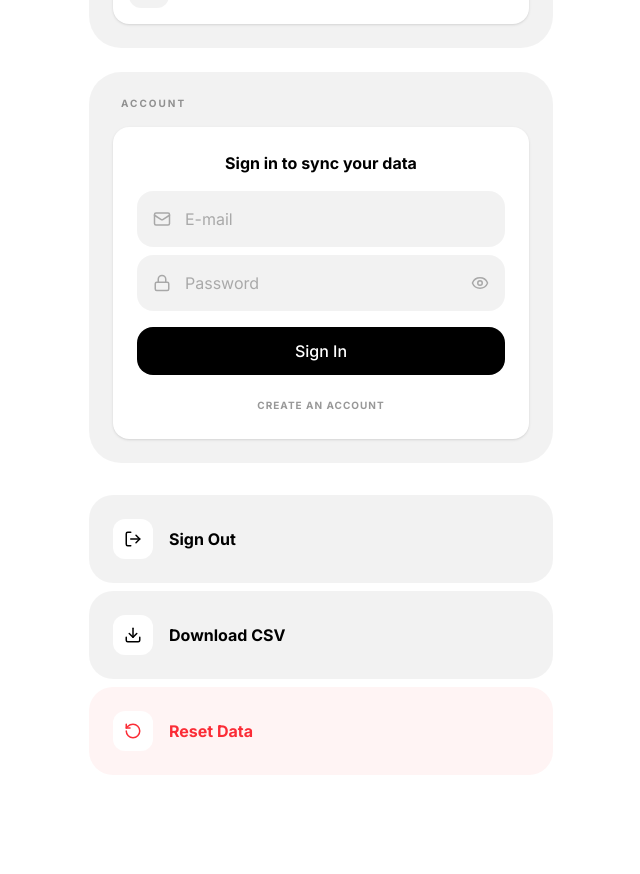
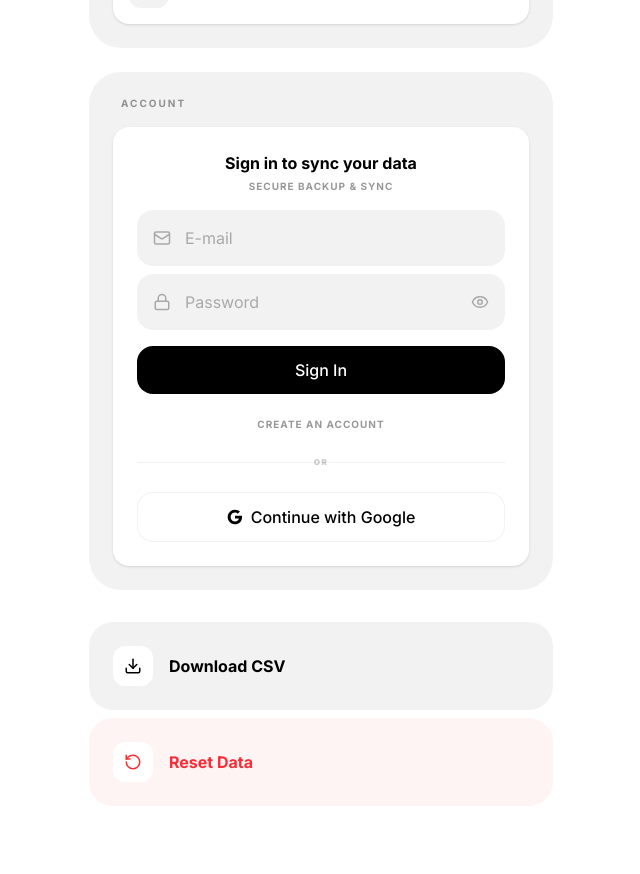
Before and after one commit to 3gaspo/delta, a React (Vite) app: page /settings in a window 1280 px wide. Shown: the part 820-1694 px from the top of the page, without its empty margins (319-959 px from the left). Built offline with nearby package versions, Linux system fonts and the light colour scheme; no server answers.

Commit message:
ver 0.0.1: debugging signing in

```diff
--- a/src/pages/Settings.tsx
+++ b/src/pages/Settings.tsx
@@ -1,4 +1,4 @@
-import { useState } from 'react';
+import React, { useState } from 'react';
 import { useAuth } from '../providers/AuthProvider';
 import { useData } from '../providers/DataProvider';
 import { useTheme } from '../providers/ThemeProvider';
@@ -16,7 +16,7 @@ import packageJson from '../../package.json';
 const SUPPORT_URL = "https://ko-fi.com/delta_app_project";
 
 export default function Settings() {
-  const { user, signOut, isFirebase } = useAuth();
+  const { user, signOut, isFirebase, signIn, signUp, signInWithGoogle } = useAuth();
   const {
     categories, tags, settings, updateSettings,
     addCategory, updateCategory, deleteCategory,
@@ -27,6 +27,40 @@ export default function Settings() {
 
   const [isResetModal, setIsResetModal] = useState(false);
   const [showPassword, setShowPassword] = useState(false);
+  const [isSignUp, setIsSignUp] = useState(false);
+  const [email, setEmail] = useState('');
+  const [password, setPassword] = useState('');
+  const [authLoading, setAuthLoading] = useState(false);
+  const [authError, setAuthError] = useState<string | null>(null);
+
+  const handleAuth = async (e: React.FormEvent) => {
+    e.preventDefault();
+    setAuthLoading(true);
+    setAuthError(null);
+    try {
+      if (isSignUp) {
+        await signUp(email, password);
+      } else {
+        await signIn(email, password);
+      }
+    } catch (err: any) {
+      setAuthError(err.message || 'Authentication failed');
+    } finally {
+      setAuthLoading(false);
+    }
+  };
+
+  const handleGoogleSignIn = async () => {
+    setAuthLoading(true);
+    setAuthError(null);
+    try {
+      await signInWithGoogle();
+    } catch (err: any) {
+      setAuthError(err.message || 'Google sign in failed');
+    } finally {
+      setAuthLoading(false);
+    }
+  };
 
   // Simple category/tag management
   const [newCat, setNewCat] = useState('');
@@ -165,22 +199,41 @@ export default function Settings() {
       <Card label="Account">
         {user ? (
           <div className="p-6 flex items-center gap-4">
-            <div className="w-12 h-12 rounded-full bg-black dark:bg-white flex items-center justify-center text-white dark:text-black">
+            <div className="w-12 h-12 rounded-full bg-black dark:bg-white flex items-center justify-center text-white dark:text-black shrink-0">
               <User size={24} />
             </div>
-            <div>
+            <div className="min-w-0">
               <p className="text-[10px] font-black uppercase tracking-widest opacity-40">User Profile</p>
-              <p className="font-bold truncate max-w-[200px]">{user.email || 'Local User'}</p>
+              <p className="font-bold truncate">{user.email || 'Local User'}</p>
             </div>
           </div>
         ) : (
-          <div className="p-6 space-y-4">
-            <p className="font-bold text-center">Sign in to sync your data</p>
+          <form onSubmit={handleAuth} className="p-6 space-y-4">
+            <div className="space-y-1">
+              <p className="font-bold text-center">{isSignUp ? 'Create an account' : 'Sign in to sync your data'}</p>
+              <p className="text-[10px] text-center opacity-40 uppercase tracking-widest font-bold">Secure backup & sync</p>
+            </div>
+
             <div className="space-y-2">
-              <Input icon={Mail} placeholder="E-mail" />
+              <Input
+                icon={Mail}
+                placeholder="E-mail"
+                type="email"
+                value={email}
+                onChange={e => setEmail(e.target.value)}
+                required
+              />
               <div className="relative">
-                <Input icon={Lock} placeholder="Password" type={showPassword ? 'text' : 'password'} />
+                <Input
+                  icon={Lock}
+                  placeholder="Password"
+                  type={showPassword ? 'text' : 'password'}
+                  value={password}
+                  onChange={e => setPassword(e.target.value)}
+                  required
+                />
                 <button
+                  type="button"
                   onClick={() => setShowPassword(!showPassword)}
                   className="absolute right-4 top-1/2 -translate-y-1/2 opacity-30"
                 >
@@ -188,14 +241,48 @@ export default function Settings() {
                 </button>
               </div>
             </div>
-            <Button className="w-full">Sign In</Button>
-            <button className="w-full text-[10px] font-bold uppercase tracking-widest opacity-40">Create an account</button>
+
+            {authError && <p className="text-red-500 text-[10px] font-bold uppercase text-center">{authError}</p>}
+
+            <Button className="w-full" type="submit" disabled={authLoading}>
+              {authLoading ? 'Please wait...' : (isSignUp ? 'Create Account' : 'Sign In')}
+            </Button>
+
+            <button
+              type="button"
+              onClick={() => setIsSignUp(!isSignUp)}
+              className="w-full text-[10px] font-bold uppercase tracking-widest opacity-40 hover:opacity-100 transition-opacity"
+            >
+              {isSignUp ? 'Already have an account? Sign In' : 'Create an account'}
+            </button>
+
+            <div className="relative py-2">
+              <div className="absolute inset-0 flex items-center"><div className="w-full border-t border-black/5 dark:border-white/5" /></div>
+              <div className="relative flex justify-center"><span className="bg-background px-2 text-[8px] font-black uppercase tracking-[0.2em] opacity-20">OR</span></div>
             </div>
+
+            <Button
+              variant="secondary"
+              className="w-full bg-white dark:bg-zinc-800 text-black dark:text-white border border-black/5 dark:border-white/5 flex items-center justify-center gap-2"
+              onClick={handleGoogleSignIn}
+              type="button"
+              disabled={authLoading}
+            >
+              <svg className="w-4 h-4" viewBox="0 0 24 24">
+                <path fill="currentColor" d="M22.56 12.25c0-.78-.07-1.53-.2-2.25H12v4.26h5.92c-.26 1.37-1.04 2.53-2.21 3.31v2.77h3.57c2.08-1.92 3.28-4.74 3.28-8.09z" />
+                <path fill="currentColor" d="M12 23c2.97 0 5.46-.98 7.28-2.66l-3.57-2.77c-.98.66-2.23 1.06-3.71 1.06-2.86 0-5.29-1.93-6.16-4.53H2.18v2.84C3.99 20.53 7.7 23 12 23z" />
+                <path fill="currentColor" d="M5.84 14.09c-.22-.66-.35-1.36-.35-2.09s.13-1.43.35-2.09V7.07H2.18C1.43 8.55 1 10.22 1 12s.43 3.45 1.18 4.93l3.66-2.84z" />
+                <path fill="currentColor" d="M12 5.38c1.62 0 3.06.56 4.21 1.64l3.15-3.15C17.45 2.09 14.97 1 12 1 7.7 1 3.99 3.47 2.18 7.07l3.66 2.84c.87-2.6 3.3-4.53 6.16-4.53z" />
+              </svg>
+              Continue with Google
+            </Button>
+          </form>
         )}
       </Card>
 
       {/* Actions */}
       <div className="space-y-2 mt-8">
+        {user && (
           <button onClick={signOut} className="w-full p-6 bg-black/5 dark:bg-white/5 rounded-[24px] flex items-center justify-between hover:bg-black/10 transition-colors text-left group">
             <div className="flex items-center gap-4">
               <div className="w-10 h-10 rounded-xl bg-white dark:bg-black/20 flex items-center justify-center">
@@ -205,6 +292,7 @@ export default function Settings() {
             </div>
             <ChevronRight size={18} className="opacity-0 group-hover:opacity-40 transition-opacity" />
           </button>
+        )}
 
         <button onClick={handleCSV} className="w-full p-6 bg-black/5 dark:bg-white/5 rounded-[24px] flex items-center justify-between hover:bg-black/10 transition-colors text-left group">
           <div className="flex items-center gap-4">
--- a/src/providers/AuthProvider.tsx
+++ b/src/providers/AuthProvider.tsx
@@ -1,12 +1,23 @@
 import React, { createContext, useContext, useEffect, useState } from 'react';
 import { auth, firebaseReady } from '../lib/firebase';
-import { onAuthStateChanged, User as FirebaseUser } from 'firebase/auth';
+import {
+  onAuthStateChanged,
+  User as FirebaseUser,
+  signInWithEmailAndPassword,
+  createUserWithEmailAndPassword,
+  signOut as firebaseSignOut,
+  GoogleAuthProvider,
+  signInWithPopup
+} from 'firebase/auth';
 import { User } from '../types';
 
 interface AuthContextValue {
   user: User | null;
   loading: boolean;
   isFirebase: boolean;
+  signIn: (email: string, password: string) => Promise<void>;
+  signUp: (email: string, password: string) => Promise<void>;
+  signInWithGoogle: () => Promise<void>;
   signOut: () => Promise<void>;
 }
 
@@ -31,18 +42,45 @@ export function AuthProvider({ children }: { children: React.ReactNode }) {
       const localUser = localStorage.getItem('delta_local_user');
       if (localUser) {
         setUser(JSON.parse(localUser));
-      } else {
-        const newUser = { uid: 'dev-user-001', email: 'dev@delta.local' };
-        localStorage.setItem('delta_local_user', JSON.stringify(newUser));
-        setUser(newUser);
       }
       setLoading(false);
     }
   }, []);
 
+  const signIn = async (email: string, password: string) => {
+    if (firebaseReady && auth) {
+      await signInWithEmailAndPassword(auth, email, password);
+    } else {
+      const mockUser = { uid: 'mock-user-' + Date.now(), email };
+      localStorage.setItem('delta_local_user', JSON.stringify(mockUser));
+      setUser(mockUser);
+    }
+  };
+
+  const signUp = async (email: string, password: string) => {
+    if (firebaseReady && auth) {
+      await createUserWithEmailAndPassword(auth, email, password);
+    } else {
+      const mockUser = { uid: 'mock-user-' + Date.now(), email };
+      localStorage.setItem('delta_local_user', JSON.stringify(mockUser));
+      setUser(mockUser);
+    }
+  };
+
+  const signInWithGoogle = async () => {
+    if (firebaseReady && auth) {
+      const provider = new GoogleAuthProvider();
+      await signInWithPopup(auth, provider);
+    } else {
+      const mockUser = { uid: 'google-mock-' + Date.now(), email: 'google-user@dev.local' };
+      localStorage.setItem('delta_local_user', JSON.stringify(mockUser));
+      setUser(mockUser);
+    }
+  };
+
   const handleSignOut = async () => {
     if (firebaseReady && auth) {
-      await auth.signOut();
+      await firebaseSignOut(auth);
     } else {
       localStorage.removeItem('delta_local_user');
       setUser(null);
@@ -50,7 +88,15 @@ export function AuthProvider({ children }: { children: React.ReactNode }) {
   };
 
   return (
-    <AuthContext.Provider value={{ user, loading, isFirebase: firebaseReady, signOut: handleSignOut }}>
+    <AuthContext.Provider value={{
+      user,
+      loading,
+      isFirebase: firebaseReady,
+      signIn,
+      signUp,
+      signInWithGoogle,
+      signOut: handleSignOut
+    }}>
       {children}
     </AuthContext.Provider>
   );
```
Lines whose indentation alone changed are shown as unchanged.
